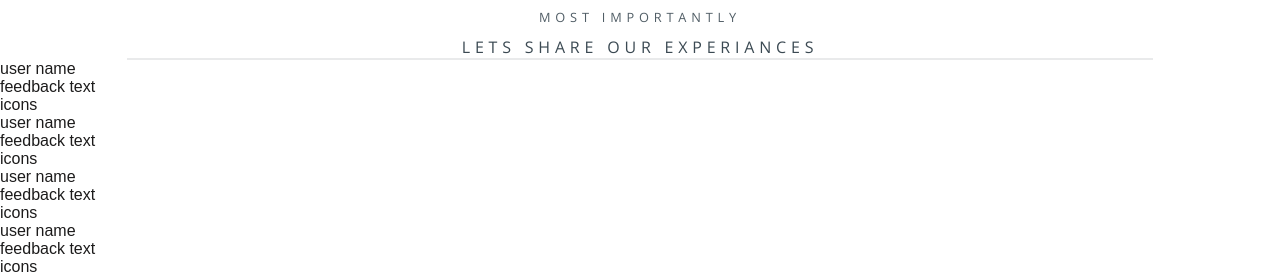
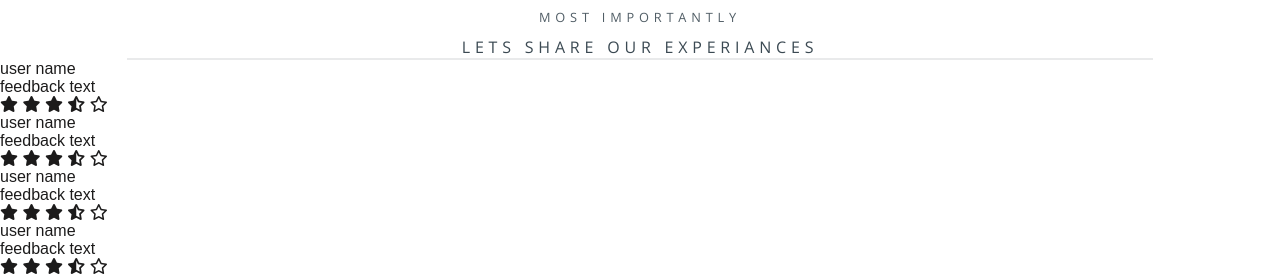
Before and after one commit to EdgarasSp/Mariana_Bakehouse, a plain HTML site: page index.html in a window 1280 px wide. Shown: the part 3595-3871 px from the top of the page. Drawn offline with nearby package versions, Linux system fonts and the light colour scheme.

Commit message:
add font awsome script and star icons to feedback_snippet

```diff
--- a/index.html
+++ b/index.html
@@ -141,35 +141,52 @@
                     <p>user name</p>
                     <p>feedback text</p>
                     <div id="feedback_stars">
-                        <!-- add icons-->
-                        icons
+                        <i class="fas fa-star"></i>
+                        <i class="fas fa-star"></i>
+                        <i class="fas fa-star"></i>
+                        <i class="fas fa-star-half-alt"></i>
+                        <i class="far fa-star"></i>
                     </div>
                 </div>
                 <div id="feedback_snippet_2" class="fedback_container">
                     <p>user name</p>
                     <p>feedback text</p>
                     <div id="feedback_stars">
-                        <!-- add icons-->
-                        icons
+                        <i class="fas fa-star"></i>
+                        <i class="fas fa-star"></i>
+                        <i class="fas fa-star"></i>
+                        <i class="fas fa-star-half-alt"></i>
+                        <i class="far fa-star"></i>
                     </div>
                 </div>
                 <div id="feedback_snippet_3" class="fedback_container">
                     <p>user name</p>
                     <p>feedback text</p>
                     <div id="feedback_stars">
-                        <!-- add icons-->
-                        icons
+                        <i class="fas fa-star"></i>
+                        <i class="fas fa-star"></i>
+                        <i class="fas fa-star"></i>
+                        <i class="fas fa-star-half-alt"></i>
+                        <i class="far fa-star"></i>
                     </div>
                 </div>
                 <div id="feedback_snippet_4" class="fedback_container">
                     <p>user name</p>
                     <p>feedback text</p>
                     <div id="feedback_stars">
-                        <!-- add icons-->
-                        icons
+                        <i class="fas fa-star"></i>
+                        <i class="fas fa-star"></i>
+                        <i class="fas fa-star"></i>
+                        <i class="fas fa-star-half-alt"></i>
+                        <i class="far fa-star"></i>
                     </div>
                 </div>
             </div>
         </section>
+
+        <!-- font awesome script -->
+
+        <script src="https://kit.fontawesome.com/3c68c06703.js" crossorigin="anonymous"></script>
+
     </body>
 </html>
```
